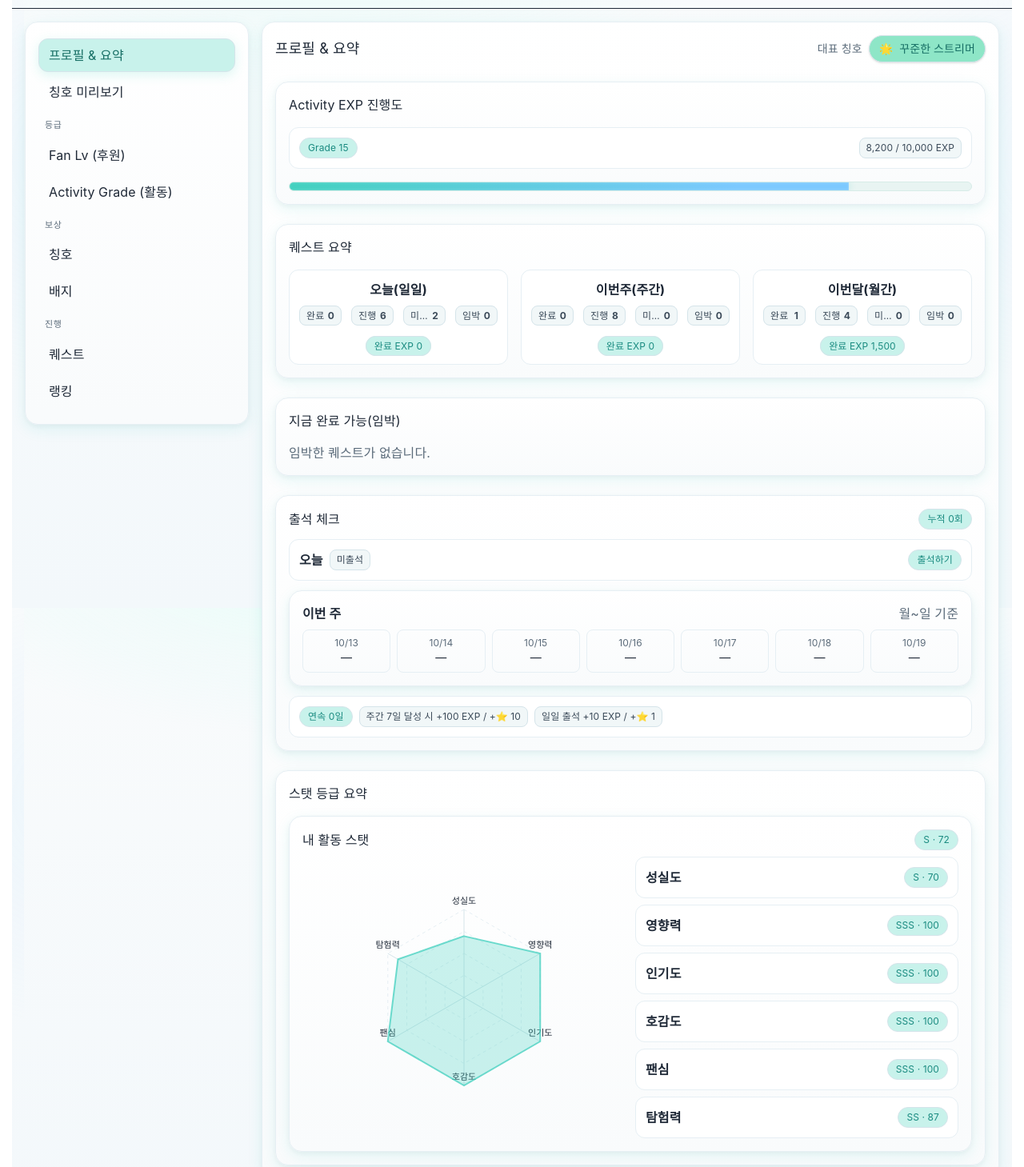
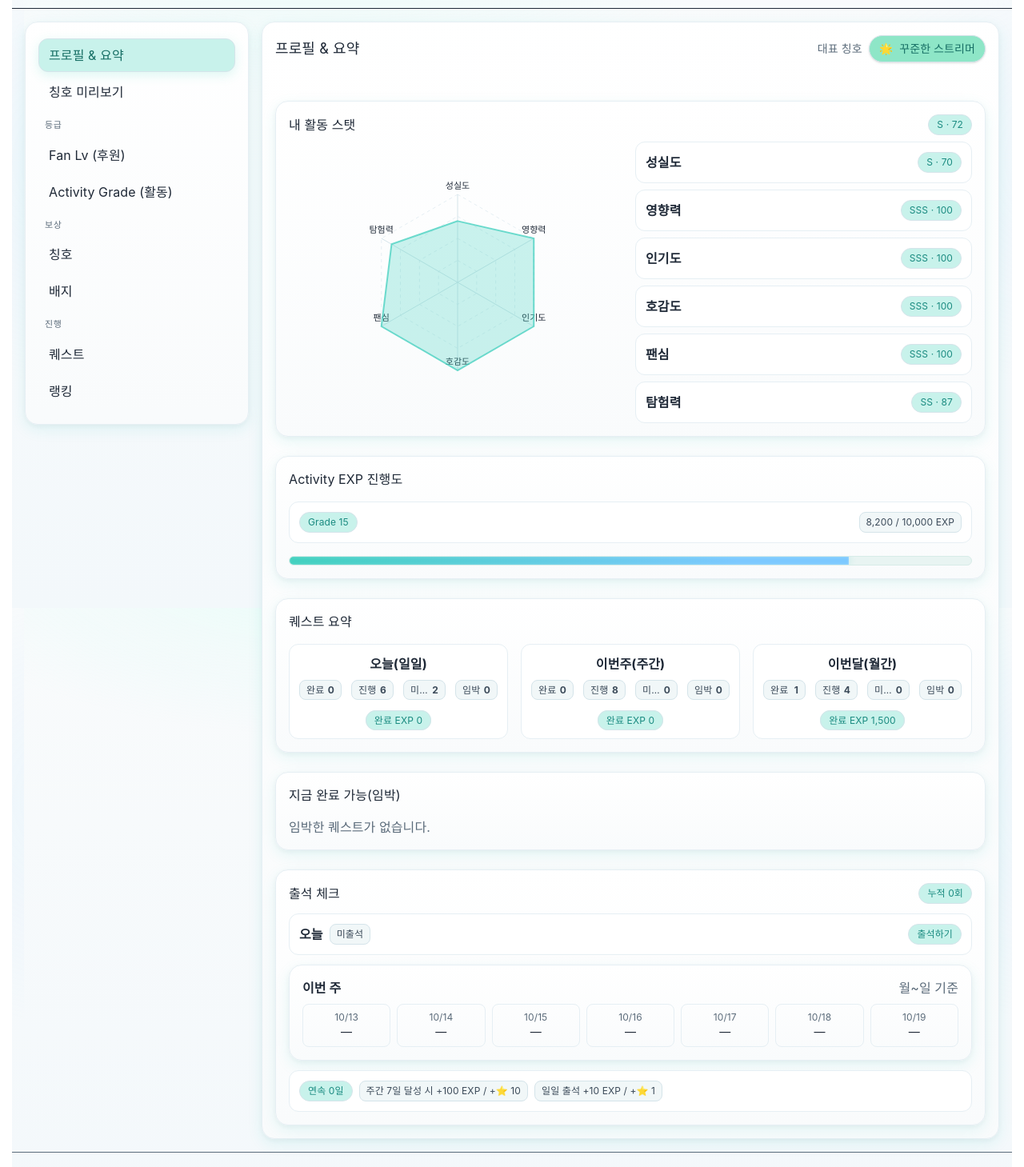
Before and after one commit to wsxqead/ttlive-growth-next, a Next.js app: page / in a window 1280 px wide. Shown: the part 40-1499 px from the top of the page at 80% size. Built offline with nearby package versions, Linux system fonts and the light colour scheme.

Commit message:
feat: 메인 화면 구성

```diff
--- a/src/app/page.jsx
+++ b/src/app/page.jsx
@@ -68,6 +68,26 @@ export default function Page() {
       </div>
       {/* 패널들 사이 간격 넉넉히 */}
       <div className="grid grid-cols-1 gap-5 md:gap-6">
+        {/* 스탯 레이더 섹션 */}
+        <RadarHex
+          values={computeStatScores({
+            weeklyBroadcasts: 4,
+            streakDays: 12,
+            sessionDonations: 85,
+            uniqueDonors: 14,
+            peakConcurrent: 420,
+            uniqueViewers: 3200,
+            cheers: 160,
+            fanTalks: 28,
+            votes: 6,
+            totalDonations: 12650,
+            subscribers: 890,
+            visitedHosts: 9,
+            categoryVariety: 6,
+          })}
+          overall={72}
+          title="내 활동 스탯"
+        />
         {/* EXP 진행도 */}
         <div className="panel">
           <div className="space-y-3 md:space-y-4">
@@ -121,32 +141,6 @@ export default function Page() {
       <div className="mt-5 md:mt-6">
         <AttendanceCard />
       </div>
-
-      {/* 스탯 레이더 섹션 */}
-      <div className="panel mt-5 md:mt-6">
-        <div className="space-y-3 md:space-y-4">
-          <h3>스탯 등급 요약</h3>
-          <RadarHex
-            values={computeStatScores({
-              weeklyBroadcasts: 4,
-              streakDays: 12,
-              sessionDonations: 85,
-              uniqueDonors: 14,
-              peakConcurrent: 420,
-              uniqueViewers: 3200,
-              cheers: 160,
-              fanTalks: 28,
-              votes: 6,
-              totalDonations: 12650,
-              subscribers: 890,
-              visitedHosts: 9,
-              categoryVariety: 6,
-            })}
-            overall={72}
-            title="내 활동 스탯"
-          />
-        </div>
-      </div>
     </section>
   );
 }
--- a/src/components/RadarHex.jsx
+++ b/src/components/RadarHex.jsx
@@ -51,7 +51,7 @@ export default function RadarHex({
   const overallGrade = gradeLetter(overall ?? 0);
 
   return (
-    <div className="panel">
+    <div className="panel mt-5 md:mt-6 space-y-3 md:space-y-4">
       <div className="flex items-center justify-between mb-2">
         <h3>{title}</h3>
         <span className="badge">{overallGrade} · {Math.round(overall ?? 0)}</span>
```
